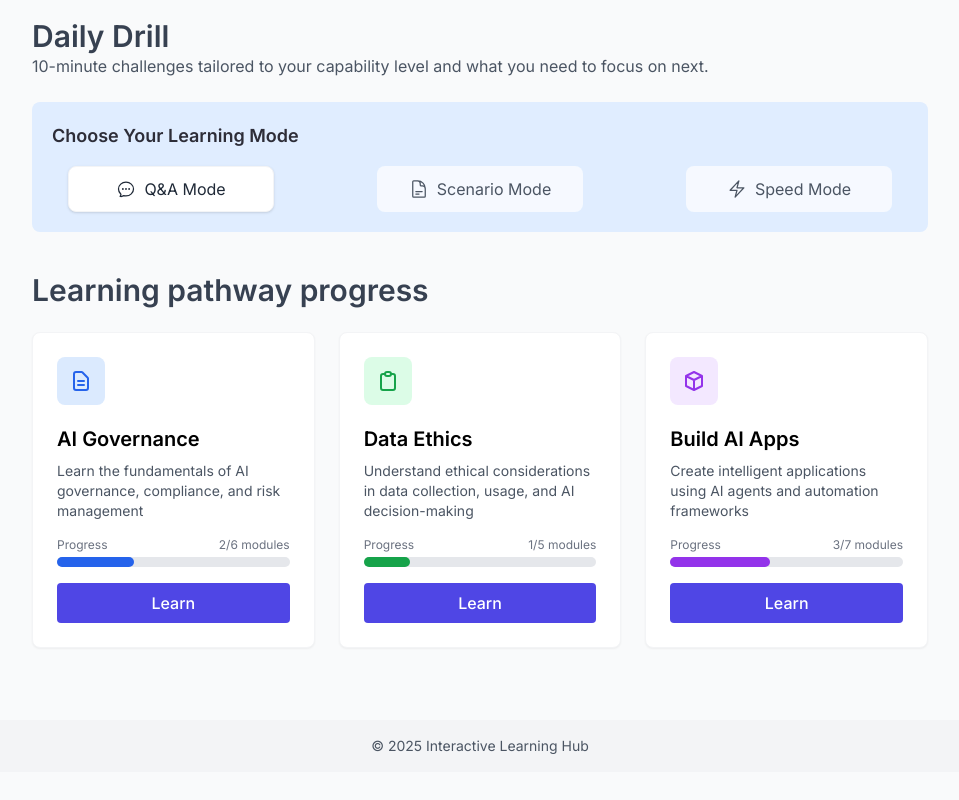
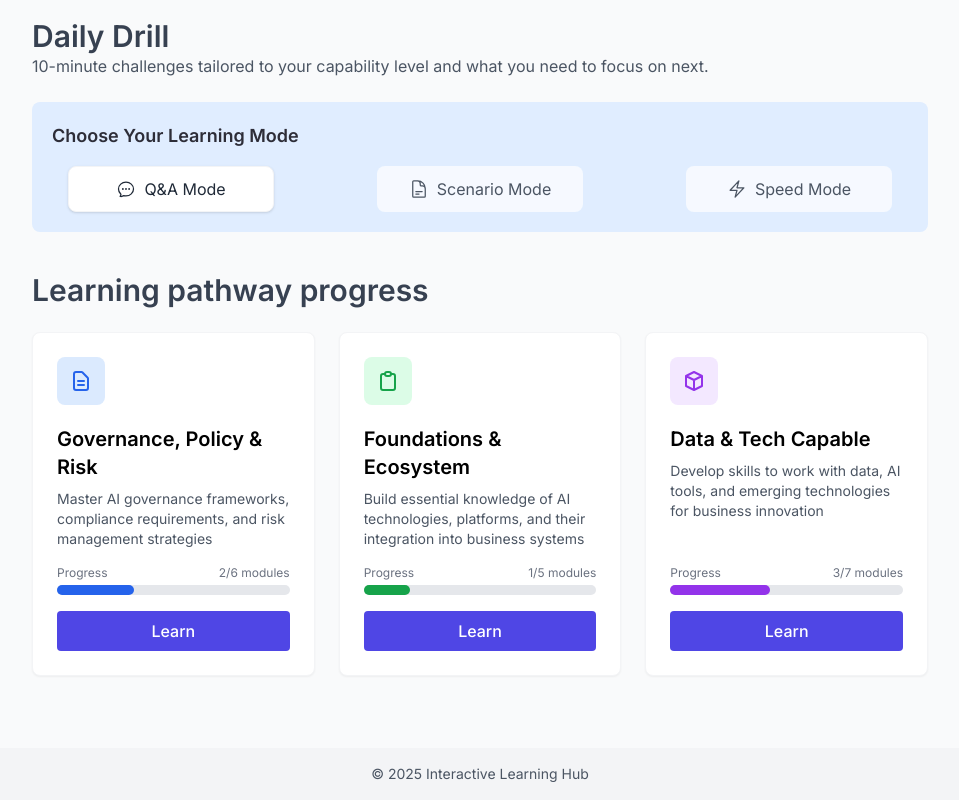
Before and after one commit to danr75/Test2Rapid, a Next.js app: page /learning-coach in a window 1280 px wide. Shown: the part 1168-1968 px from the top of the page, without its empty margins (160-1119 px from the left). Before the commit the page ends 1940 px from the top, so only its background shows below. Built offline with nearby package versions, Linux system fonts and the light colour scheme.

Commit message:
Learning pathway update

```diff
--- a/src/pages/learning-coach.tsx
+++ b/src/pages/learning-coach.tsx
@@ -439,9 +439,9 @@ const LearningCoachPage: React.FC = () => {
             <h2 className="text-3xl font-semibold text-gray-700">Learning pathway progress</h2>
 
             <div className="grid grid-cols-1 md:grid-cols-3 gap-6 mt-6">
-              {/* AI Governance */}
+              {/* Governance, Policy & Risk */}
               <div className="bg-white rounded-lg shadow-sm overflow-hidden border border-gray-100">
-                <div className="p-6">
+                <div className="p-6 flex flex-col h-full">
                   <div className="flex-shrink-0 mb-5">
                     <div className="h-12 w-12 bg-blue-100 flex items-center justify-center text-blue-600 rounded-lg">
                       <svg xmlns="http://www.w3.org/2000/svg" className="h-6 w-6" fill="none" viewBox="0 0 24 24" stroke="currentColor">
@@ -449,11 +449,11 @@ const LearningCoachPage: React.FC = () => {
                       </svg>
                     </div>
                   </div>
-                  <h3 className="font-semibold text-xl mb-2">AI Governance</h3>
-                  <p className="text-gray-600 text-sm mb-4">Learn the fundamentals of AI governance, compliance, and risk management</p>
+                  <h3 className="font-semibold text-xl mb-2">Governance, Policy & Risk</h3>
+                  <p className="text-gray-600 text-sm mb-4 flex-grow">Master AI governance frameworks, compliance requirements, and risk management strategies</p>
 
                   {/* Progress indicator */}
-                  <div className="mb-4">
+                  <div className="mb-4 mt-auto">
                     <div className="flex justify-between text-xs text-gray-500 mb-1">
                       <span>Progress</span>
                       <span>2/6 modules</span>
@@ -469,9 +469,9 @@ const LearningCoachPage: React.FC = () => {
                 </div>
               </div>
 
-              {/* Data Ethics */}
+              {/* Foundations & Ecosystem */}
               <div className="bg-white rounded-lg shadow-sm overflow-hidden border border-gray-100">
-                <div className="p-6">
+                <div className="p-6 flex flex-col h-full">
                   <div className="flex-shrink-0 mb-5">
                     <div className="h-12 w-12 bg-green-100 flex items-center justify-center text-green-600 rounded-lg">
                       <svg xmlns="http://www.w3.org/2000/svg" className="h-6 w-6" fill="none" viewBox="0 0 24 24" stroke="currentColor">
@@ -479,11 +479,11 @@ const LearningCoachPage: React.FC = () => {
                       </svg>
                     </div>
                   </div>
-                  <h3 className="font-semibold text-xl mb-2">Data Ethics</h3>
-                  <p className="text-gray-600 text-sm mb-4">Understand ethical considerations in data collection, usage, and AI decision-making</p>
+                  <h3 className="font-semibold text-xl mb-2">Foundations & Ecosystem</h3>
+                  <p className="text-gray-600 text-sm mb-4 flex-grow">Build essential knowledge of AI technologies, platforms, and their integration into business systems</p>
 
                   {/* Progress indicator */}
-                  <div className="mb-4">
+                  <div className="mb-4 mt-auto">
                     <div className="flex justify-between text-xs text-gray-500 mb-1">
                       <span>Progress</span>
                       <span>1/5 modules</span>
@@ -499,9 +499,9 @@ const LearningCoachPage: React.FC = () => {
                 </div>
               </div>
 
-              {/* Build AI Apps */}
+              {/* Data & Tech Capable */}
               <div className="bg-white rounded-lg shadow-sm overflow-hidden border border-gray-100">
-                <div className="p-6">
+                <div className="p-6 flex flex-col h-full">
                   <div className="flex-shrink-0 mb-5">
                     <div className="h-12 w-12 bg-purple-100 flex items-center justify-center text-purple-600 rounded-lg">
                       <svg xmlns="http://www.w3.org/2000/svg" className="h-6 w-6" fill="none" viewBox="0 0 24 24" stroke="currentColor">
@@ -509,11 +509,11 @@ const LearningCoachPage: React.FC = () => {
                       </svg>
                     </div>
                   </div>
-                  <h3 className="font-semibold text-xl mb-2">Build AI Apps</h3>
-                  <p className="text-gray-600 text-sm mb-4">Create intelligent applications using AI agents and automation frameworks</p>
+                  <h3 className="font-semibold text-xl mb-2">Data & Tech Capable</h3>
+                  <p className="text-gray-600 text-sm mb-4 flex-grow">Develop skills to work with data, AI tools, and emerging technologies for business innovation</p>
 
                   {/* Progress indicator */}
-                  <div className="mb-4">
+                  <div className="mb-4 mt-auto">
                     <div className="flex justify-between text-xs text-gray-500 mb-1">
                       <span>Progress</span>
                       <span>3/7 modules</span>
```
